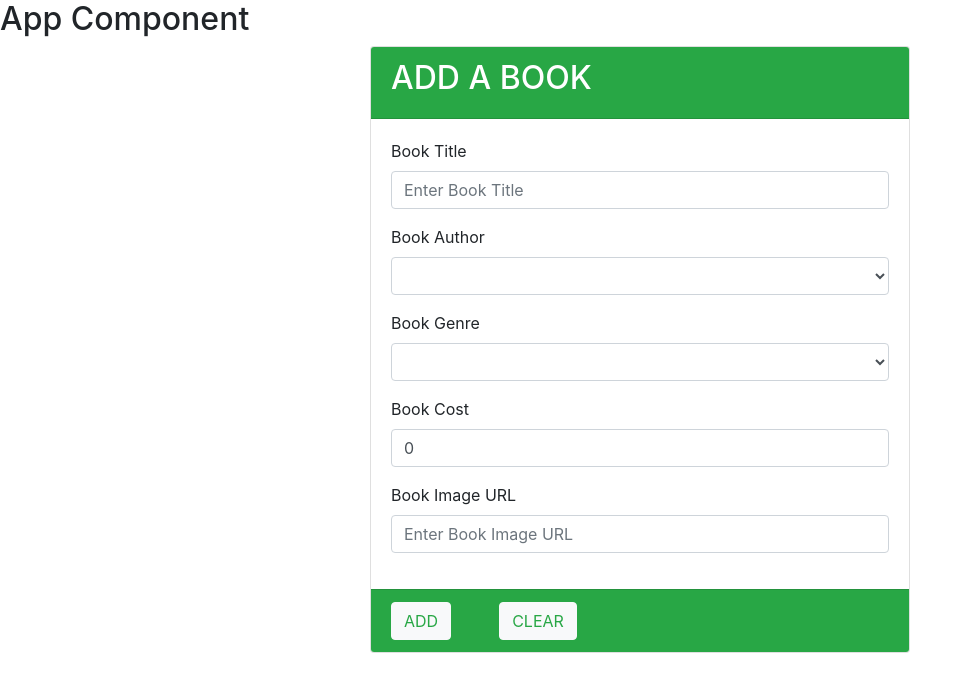
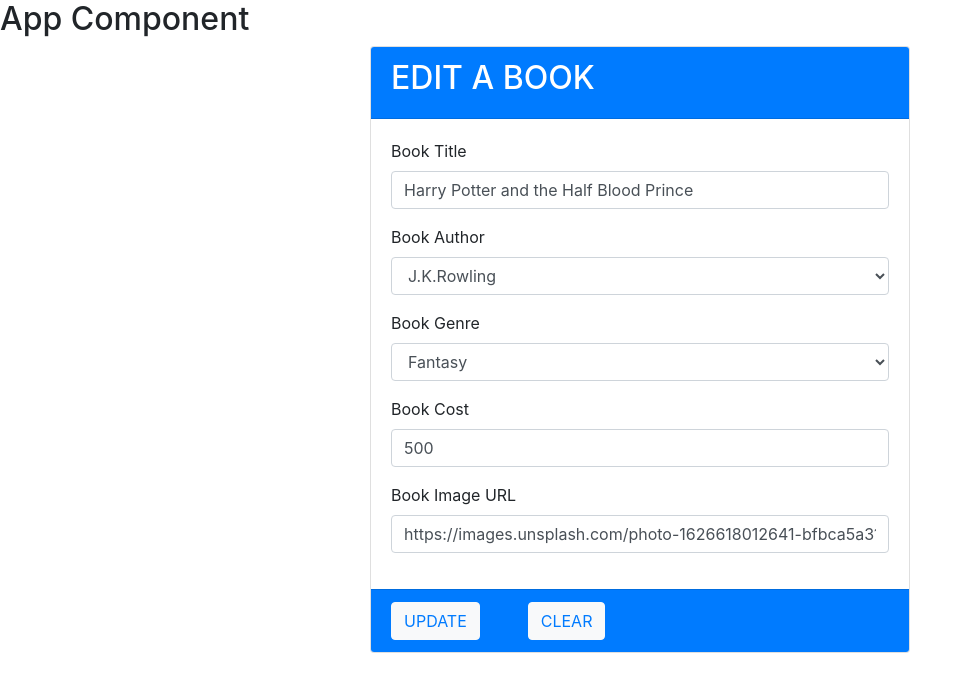
Before and after one commit to CG-Nov-2023/angular-demos, an Angular app: page / in a window 1280 px wide. Shown: the top 692 px of the page, without its empty margins (0-972 px from the left). Built offline with nearby package versions, Linux system fonts and the light colour scheme.

Commit message:
reactive form validation

```diff
--- a/src/app/app.component.html
+++ b/src/app/app.component.html
@@ -5,4 +5,5 @@
 <!-- <book-list></book-list> -->
 <!-- <to-do-list></to-do-list> -->
 <!-- <demo></demo> -->
-<book-add></book-add>
+<!-- <book-add></book-add> -->
+<book-edit></book-edit>
--- a/src/app/app.module.ts
+++ b/src/app/app.module.ts
@@ -5,7 +5,7 @@ import { AppRoutingModule } from './app-routing.module';
 import { AppComponent } from './app.component';
 import { DisplayComponent } from './display/display.component';
 import { CounterComponent } from './counter/counter.component';
-import { FormsModule } from '@angular/forms';
+import { FormsModule, ReactiveFormsModule } from '@angular/forms';
 import { RainbowColorComponent } from './rainbow-color/rainbow-color.component';
 import { BookListComponent } from './books/book-list/book-list.component';
 import { PipesDemoComponent } from './pipes-demo/pipes-demo.component';
@@ -36,7 +36,8 @@ import { BookViewComponent } from './books/book-view/book-view.component';
   imports: [
     BrowserModule,
     AppRoutingModule,
-    FormsModule
+    FormsModule,
+    ReactiveFormsModule
   ],
   providers: [],
   bootstrap: [AppComponent]
--- a/src/app/books/book-edit/book-edit.component.html
+++ b/src/app/books/book-edit/book-edit.component.html
@@ -1 +1,81 @@
-<p>book-edit works!</p>
+<div class="container">
+    <div class="row" #temp1>
+        <div class="col-3"></div>
+        <div class="col-6">
+            <form [formGroup]="myReactiveForm" (ngSubmit)="editBook()">
+                <div class="card">
+                    <div class="card-header bg-primary text-white">
+                        <h2>EDIT A BOOK</h2>
+                    </div>
+                    <div class="card-body">
+                        <div class="form-group">
+                            <label for="bTitle">Book Title</label>
+                            <input
+                                type="text"
+                                class="form-control"
+                                placeholder="Enter Book Title"
+                                id="bTitle"
+                                formControlName="bookTitle"
+                               >
+                               <div *ngIf="myReactiveForm.get('bookTitle')?.invalid && myReactiveForm.get('bookTitle')?.touched"  class="text-danger small">
+                                    <div *ngIf="myReactiveForm.get('bookTitle')?.errors?.['required']">Book Title is mandatory!</div>
+                                    <div  *ngIf="myReactiveForm.get('bookTitle')?.errors?.['minlength']">Book Title should be atleast 3 characters!</div>
+                                </div>
+                        </div>
+                        <div class="form-group">
+                            <label for="bAuthor">Book Author</label>
+                            <select class="form-control" id="bAuthor" formControlName="bookAuthor">
+                                <option value="J.K.Rowling">J.K.Rowling</option>
+                                <option value="Geronimo Stilton">Geronimo Stilton</option>
+                                <option value="Enid Blyton">Enid Blyton</option>
+                            </select>
+                        </div>
+                        <div class="form-group">
+                            <label for="bGenre">Book Genre</label>
+                            <select class="form-control" id="bGenre" formControlName="bookGenre">
+                                <option value="Fiction">Fiction</option>
+                                <option value="Comedy">Comedy</option>
+                                <option value="Fantasy">Fantasy</option>
+                            </select>
+                        </div>
+                        <div class="form-group">
+                            <label for="bCost">Book Cost</label>
+                            <input
+                                type="text"
+                                class="form-control"
+                                placeholder="Enter Book Cost"
+                                id="bCost"
+                                formControlName="bookCost"
+                               >
+                            <div *ngIf="myReactiveForm.get('bookCost')?.invalid && myReactiveForm.get('bookCost')?.touched" class="text-danger small">Book Cost is mandatory!</div>
+                        </div>
+                        <div class="form-group">
+                            <label for="bImage">Book Image URL</label>
+                            <input
+                                type="text"
+                                class="form-control"
+                                placeholder="Enter Book Image URL"
+                                id="bImage"
+                                formControlName="bookImageUrl"
+                                >
+                        </div>
+                    </div>
+                    <div class="card-footer bg-primary">
+                        <button
+                            type="submit"
+                            class="btn btn-light mr-5 text-primary"
+                            [disabled]="myReactiveForm.invalid">
+                            UPDATE
+                        </button>
+                        <button type="reset" class="btn btn-light text-primary">
+                            CLEAR
+                        </button>
+                    </div>
+                </div>
+            </form>
+        </div>
+        <div class="col-3"></div>
+
+    </div>
+
+</div>
--- a/src/app/books/book-edit/book-edit.component.ts
+++ b/src/app/books/book-edit/book-edit.component.ts
@@ -1,10 +1,43 @@
 import { Component } from '@angular/core';
+import { FormControl, FormGroup, Validators } from '@angular/forms';
+import { BookService } from '../book.service';
 
 @Component({
-  selector: 'app-book-edit',
+  selector: 'book-edit',
   templateUrl: './book-edit.component.html',
   styleUrl: './book-edit.component.css'
 })
 export class BookEditComponent {
 
+constructor(private bookService: BookService){}
+
+ngOnInit(){
+  // for now we are harfd coding the value of bookId
+  // later this value will come as a route parameter
+  let bookId = 103;
+
+  let fetchedBook = this.bookService.getABook(bookId);
+  this.myReactiveForm.setValue(fetchedBook);
+
 }
+
+// here we will create a FormGroup object
+    // which will hold all the FormControl objects
+
+myReactiveForm: FormGroup = new FormGroup({
+  bookId: new FormControl(''),
+  bookTitle: new FormControl('', [Validators.required, Validators.minLength(3)]),
+  bookAuthor: new FormControl(),
+  bookGenre: new FormControl(),
+  bookCost: new FormControl('', Validators.required),
+  bookImageUrl: new FormControl()
+});
+
+editBook(){
+  console.log(this.myReactiveForm);
+  console.log(this.myReactiveForm.value);
+
+  // call updateBook() of bookService
+  this.bookService.updateBook(this.myReactiveForm.value);
+}
+}
--- a/src/app/books/book.service.ts
+++ b/src/app/books/book.service.ts
@@ -38,6 +38,10 @@ export class BookService {
     return this.allBooks;
   }
 
+  getABook(bid:number){
+    return this.allBooks.filter((eachBook)=>eachBook.bookId==bid)[0]
+  }
+
   removeBook(bId: number){
     for(let i=0;i<this.allBooks.length;i++){
       if(bId==this.allBooks[i].bookId){
@@ -47,4 +51,15 @@ export class BookService {
       }
     }
   }
+
+  updateBook(changedBook: any){
+    for(let i=0;i<this.allBooks.length;i++){
+      if(changedBook.bookId==this.allBooks[i].bookId){
+        console.log("matched");
+        this.allBooks[i] = changedBook;
+        break;
+      }
+    }
+    console.log(this.allBooks);
+  }
 }
```
